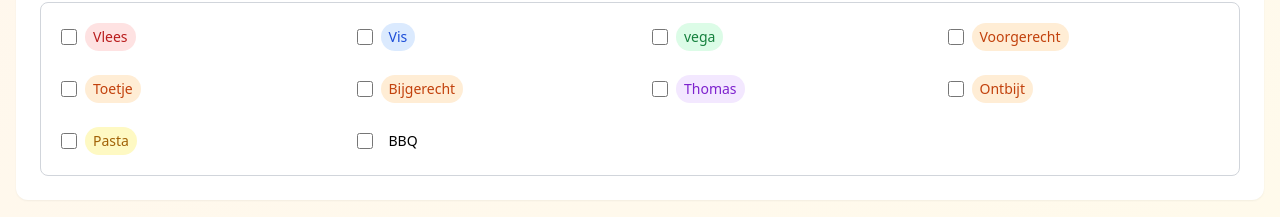
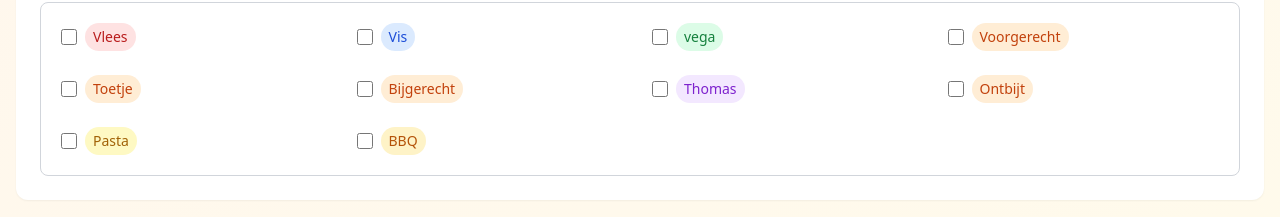
Before and after one commit to windjimmy-hash/recepten-app-v2, a React (Vite) app: page / in a window 1280 px wide. Shown: the part 205-422 px from the top of the page. Built offline with nearby package versions, Linux system fonts and the light colour scheme.

Commit message:
Update App.jsx

```diff
--- a/src/App.jsx
+++ b/src/App.jsx
@@ -46,7 +46,7 @@ function App() {
       case 'vega': return 'bg-green-100 text-green-700';
       case 'Thomas': return 'bg-purple-100 text-purple-700';
       case 'Pasta': return 'bg-yellow-100 text-yellow-700';
-      case 'BBQ': return 'bg-brown-100 text-brown-700';
+      case 'BBQ': return 'bg-amber-100 text-amber-700';
       default: return 'bg-orange-100 text-orange-700';
     }
   };
```
